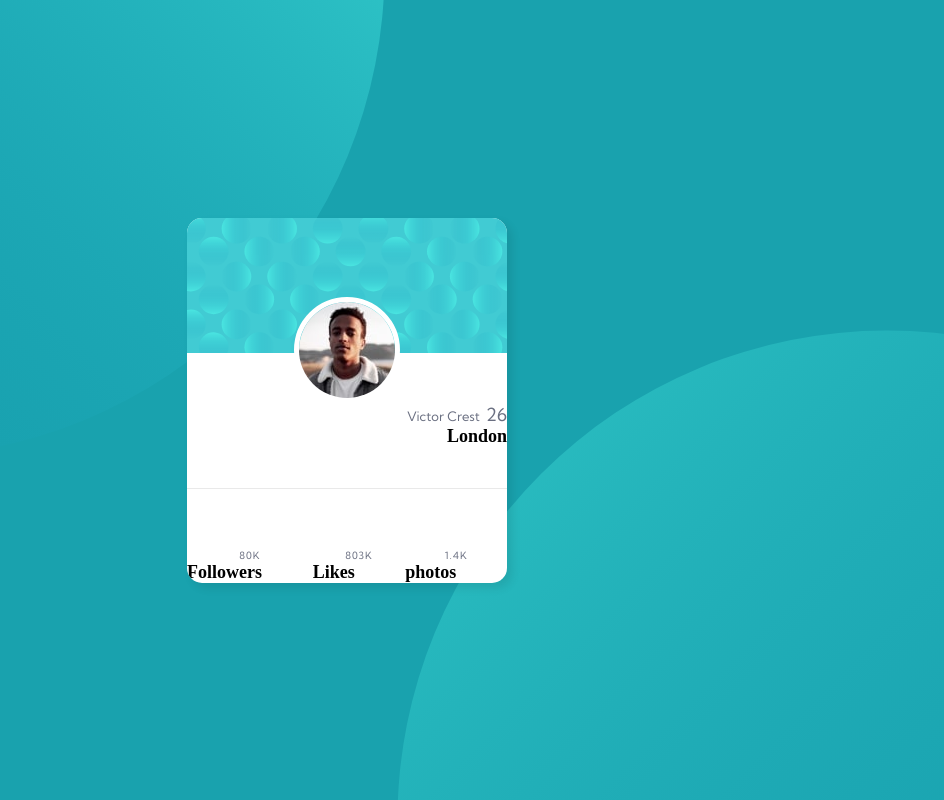
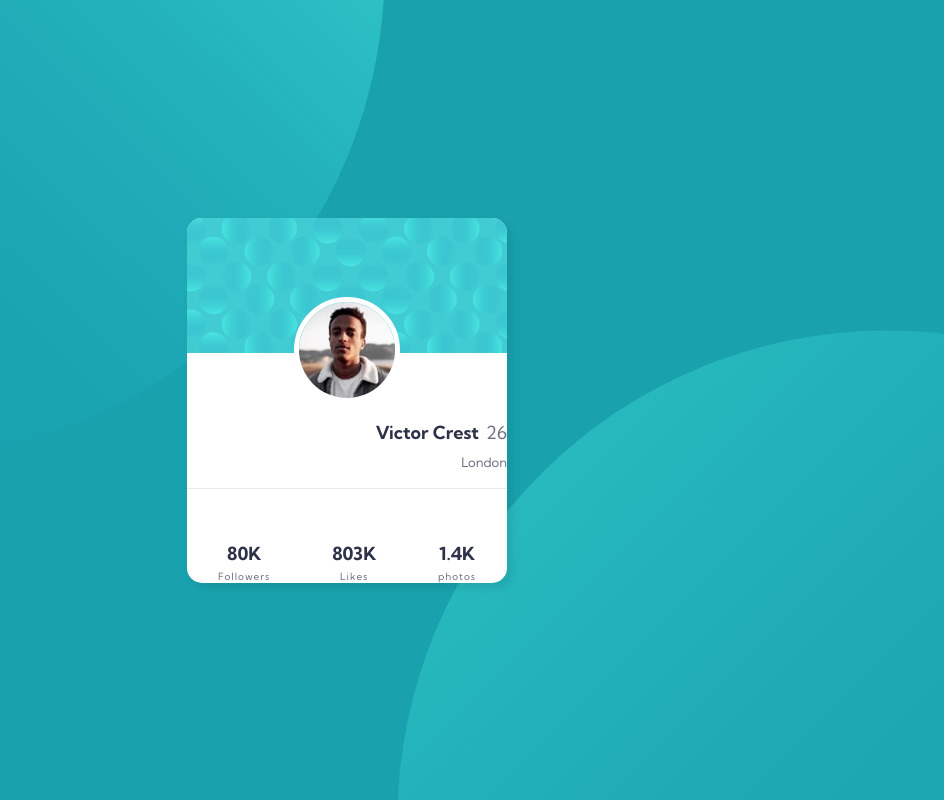
Before and after one commit to charo164/profile-card, a plain HTML site: page index.html in a window 1280 px wide. Shown: the whole page, without its empty margins (293-1237 px from the left). Drawn offline with nearby package versions, Linux system fonts and the light colour scheme; files that its build step writes are made by us from their sources.

Commit message:
Update style.scss

```diff
--- a/style/style.scss
+++ b/style/style.scss
@@ -37,16 +37,16 @@ body {
     justify-content: center;
     align-items: flex-end;
   }
-  h1,
-  h2 {
+  h2,
+  h3 {
     font-family: "Kumbh Sans", sans-serif;
     text-align: center;
   }
-  h1 {
+  h2 {
     color: $VeryDarkDesaturatedBlue;
     font-weight: 700;
   }
-  h2,
+  h3,
   b {
     color: $DarkGrayishBlue;
     font-weight: 400;
@@ -65,10 +65,10 @@ body {
   div:nth-child(2) {
     flex-direction: column;
     height: 37%;
-    h1 {
+    h2 {
       margin-top: 50px;
     }
-    h2 {
+    h3 {
       margin-top: 10px;
       font-size: 13px;
     }
@@ -85,7 +85,7 @@ body {
       justify-content: center;
       flex: auto;
     }
-    h2 {
+    h3 {
       font-size: 10px;
       margin-top: 5px;
       letter-spacing: 1px;
```
